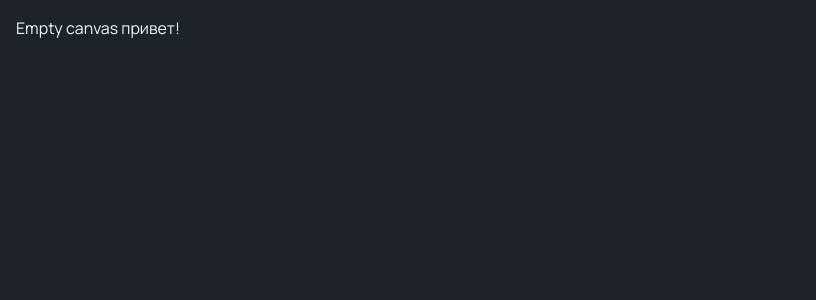
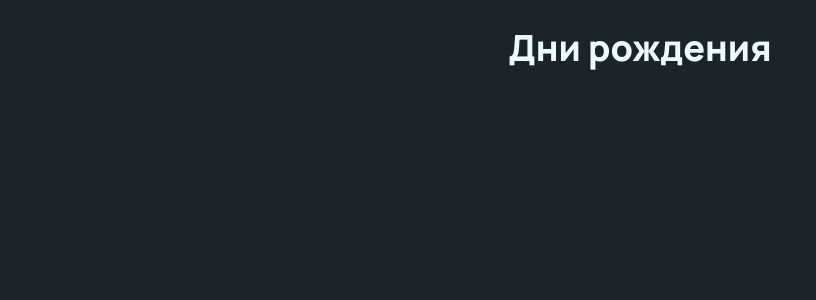
Before and after one commit to vladimirplesco/nextjs-dash, a Next.js app: page / in a window 1280 px wide. Shown: the top 300 px of the page, without its empty margins (0-816 px from the left). Built offline with nearby package versions, Linux system fonts and the light colour scheme.

Commit message:
return after typography

```diff
--- a/src/app/globals.css
+++ b/src/app/globals.css
@@ -1,4 +1,5 @@
 @import "tailwindcss";
+@plugin "@tailwindcss/typography";
 @plugin "daisyui" {
     themes: dark --default;
     exclude: properties;
--- a/src/app/page.js
+++ b/src/app/page.js
@@ -1,11 +1,10 @@
+"use client";
+import { Title } from "../ui/title/title";
 
 export default function Home() {
-  return (
-    <div>
-      <h1>
-        Empty canvas привет!
-      </h1>
-    </div>
-
-  );
+    return (
+        <div className="max-w-xl mx-auto space-y-6">
+            <Title />
+        </div>
+    )
 }
--- /dev/null
+++ b/src/app/page1.js
@@ -0,0 +1,11 @@
+
+export default function Home() {
+  return (
+    <div class="mt-3 prose">
+      <h1>
+        Empty canvas привет!
+      </h1>
+    </div>
+
+  );
+}
--- /dev/null
+++ b/src/ui/title/title.js
@@ -0,0 +1,7 @@
+export function Title() {
+    return (
+        <div className="mt-3 prose text-center">
+            <h1>Дни рождения</h1>
+        </div>
+    );
+}
```
Also changed, not shown: package.json (+4 -3 lines), 1 other file (tests, documents, lock files or other folders).
